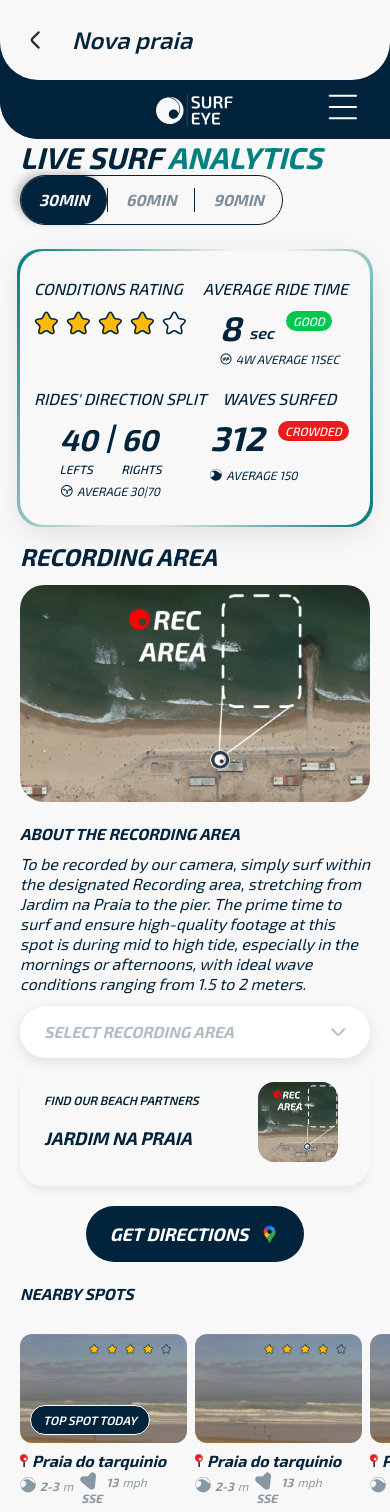
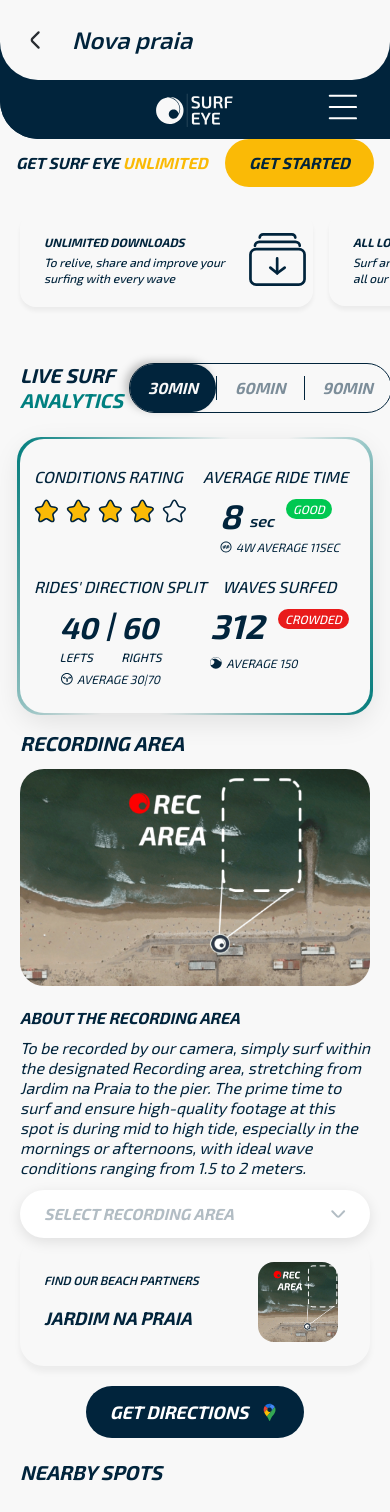
Before and after one commit to Morkachukzy/surfeye-test, a Next.js app: page / in a window 390 px wide. Shown: the top 1512 px of the page. Built offline with nearby package versions, Linux system fonts and the light colour scheme.

Commit message:
fix: some general ui fixes

```diff
--- a/app/components/button.tsx
+++ b/app/components/button.tsx
@@ -38,7 +38,7 @@
       <button
         ref={ref}
         className={cn(
-          'flex flex-shrink-0 items-center gap-3 leading-none uppercase italic font-bold text-brand-md md:text-xl rounded-full select-none py-3.5 px-6 md:px-[1.875rem] justify-center',
+          'flex flex-shrink-0 items-center gap-3 leading-none uppercase italic font-bold text-brand-md md:text-xl rounded-full select-none py-3 px-6 md:px-[1.875rem] justify-center',
           buttonVariants[variant],
           className,
           {
--- a/app/page.tsx
+++ b/app/page.tsx
@@ -13,6 +13,7 @@
     <main className="font-exo text-brand-primary">
       <Navbar />
       <HeroSection />
+      <FeaturesSection />
       <AnalyticsSection />
       <RecordingAreaSection />
       <NearbySpotsSection />
--- a/app/sections/about/index.tsx
+++ b/app/sections/about/index.tsx
@@ -5,7 +5,7 @@
   return (
     <SectionLayout className="pb-14 space-y-2 md:space-y-3.5 lg:space-y-3.5 px-7 md:px-7">
       <div className="">
-        <h2 className="uppercase text-brand-md md:text-2xl font-bold">
+        <h2 className="uppercase text-xl md:text-2xl font-bold">
           About Nova Praia
         </h2>
       </div>
--- a/app/sections/analytics/index.tsx
+++ b/app/sections/analytics/index.tsx
@@ -27,8 +27,8 @@
 export const AnalyticsSection = () => {
   return (
     <SectionLayout className="pb-4 md:pb-10 lg:pb-[4.25rem] px-5">
-      <div className="flex flex-wrap items-center justify-between mb-[1.625rem]">
-        <h2 className="uppercase text-3xl font-bold">
+      <div className="flex  items-center gap-1.5 justify-between mb-[1.625rem]">
+        <h2 className="uppercase leading-tight text-xl md:text-2xl lg:text-3xl font-bold">
           Live surf <span className="text-brand-dark-green">analytics</span>
         </h2>
         <div className="">
--- a/app/sections/features/index.tsx
+++ b/app/sections/features/index.tsx
@@ -7,15 +7,18 @@
 export const FeaturesSection = () => {
   return (
     <SectionLayout className="pb-10 px-0 md:px-0 lg:px-0 space-y-3.5">
-      <div className="flex items-center justify-between px-4 md:px-6 lg:px-4 xl:px-0">
-        <h2 className="uppercase text-2xl font-bold">
+      <div className="flex items-center gap-3.5 justify-between px-4 md:px-6 lg:px-4 xl:px-0">
+        <h2 className="uppercase text-brand-md md:text-lg lg:text-2xl font-bold">
           Get surf eye <span className="text-brand-yellow">unlimited</span>
         </h2>
-        <GenericButton variant="yellow">Get started</GenericButton>
+        <GenericButton variant="yellow" small>
+          Get started
+        </GenericButton>
       </div>
-      <Carousel className="py-3 md:-mx-4 md:px-4 gap-4 md:pl-8 xl:pl-0 xl:mx-0 xl:px-4">
+
+      <Carousel className="py-3 px-5 gap-4">
         {features.map(({ title, description, icon: Icon }) => (
-          <CarouselItem key={title}>
+          <CarouselItem key={title} className="last:pr-5">
             <FeatureCard>
               <div className="space-y-1 flex-1">
                 <p className="uppercase font-bold text-xs md:text-brand-md">
--- a/app/sections/nearby-spots/index.tsx
+++ b/app/sections/nearby-spots/index.tsx
@@ -6,9 +6,8 @@
 export const NearbySpotsSection = () => {
   return (
     <SectionLayout className="space-y-7 md:space-y-10 pb-12 max-w-none">
-      {/* <SectionLayout className="space-y-7 md:space-y-10 pb-12 px-0 md:px-0 lg:px-0 pl-4 md:pl-6 lg:pl-20 max-w-none"> */}
       <div className="flex items-center justify-between px-5 big-brand-tablet:px-16 max-w-brand-section mx-auto">
-        <h2 className="uppercase text-brand-md md:text-2xl font-bold">
+        <h2 className="uppercase text-xl md:text-2xl font-bold">
           Nearby spots
         </h2>
       </div>
--- a/app/sections/recording-area/index.tsx
+++ b/app/sections/recording-area/index.tsx
@@ -21,7 +21,7 @@
   return (
     <SectionLayout className="pb-5 lg:pb-12 space-y-3 px-5">
       <div className="flex items-center justify-between brand-big-tablet:pb-4">
-        <h2 className="uppercase text-2xl font-bold">Recording area</h2>
+        <h2 className="uppercase text-xl md:text-2xl font-bold">Recording area</h2>
       </div>
       <div className="flex flex-col brand-big-tablet:flex-row items-stretch gap-5 brand-big-tablet:gap-7 pb-2 md:pb-4">
         <div className="relative flex-1 rounded-3xl overflow-hidden w-full md:w-unset aspect-[357/221]">
```
